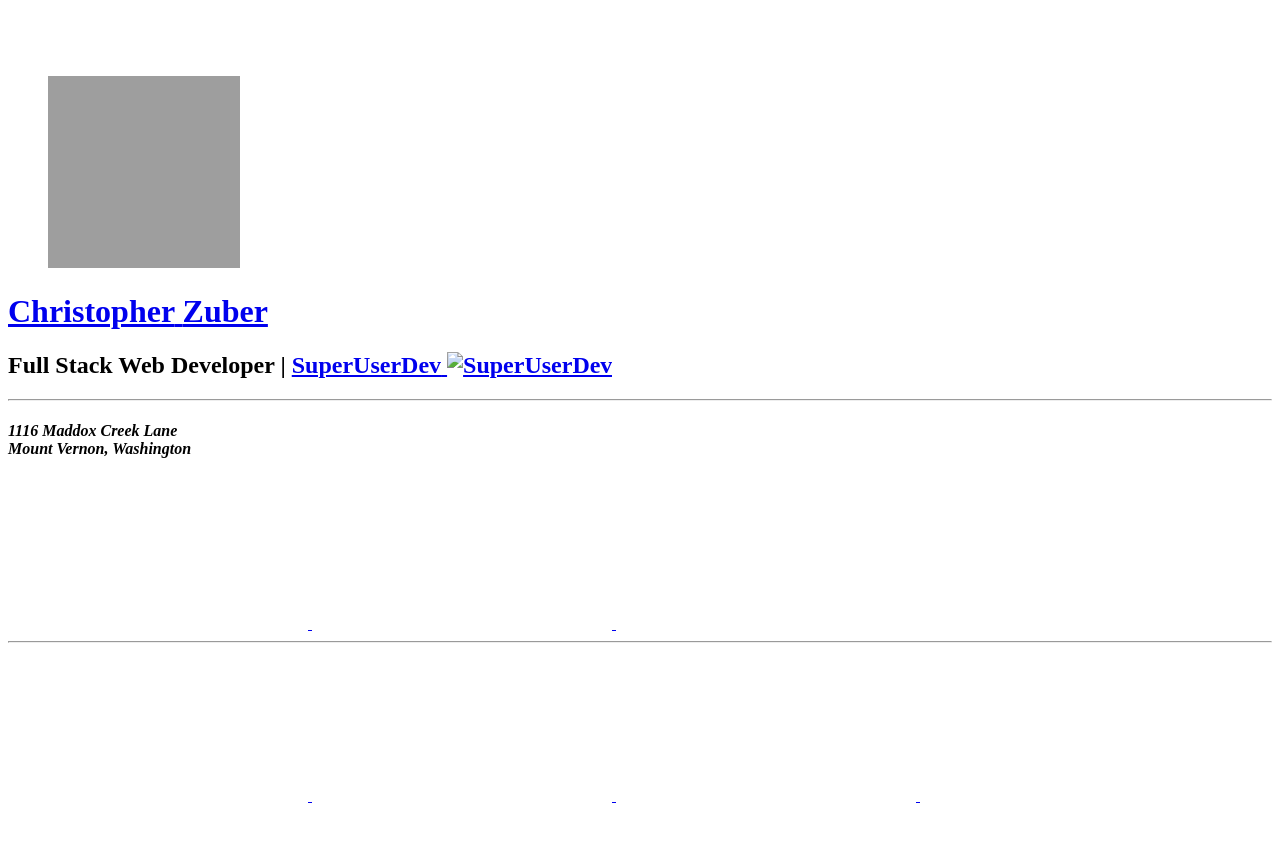
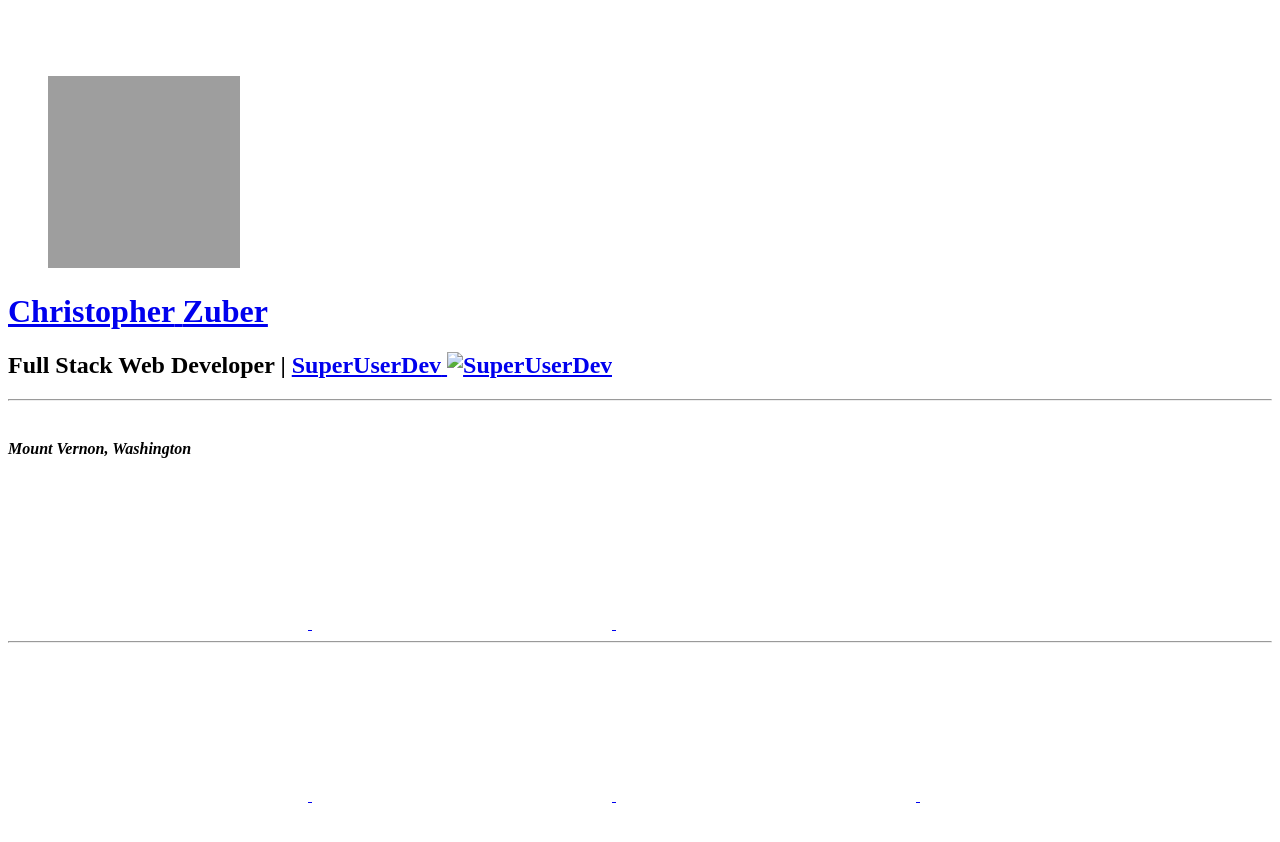
Before and after one commit to shgysk8zer0/shgysk8zer0.github.io, a Jekyll site: the page built from index.html, in a window 1280 px wide and 900 px high. Shown: the top 842 px of the window. Built offline with Jekyll 4.4.1, drawn with Linux system fonts in a browser that asks for light colours; some of the changed lines change nothing that is shown; grey boxes are pictures that could not be loaded.

Commit message:
Reduce location accuracy
- Remove street address
- Reduce GPS accuracy to point to city center

```diff
--- a/_data/person.yml
+++ b/_data/person.yml
@@ -41,7 +41,6 @@
   address:
     '@type': PostalAddress
     '@context': 'http://schema.org'
-    streetAddress: 1116 Maddox Creek Lane
     addressLocality: Mount Vernon
     addressRegion: Washington
     postalCode: 98274
@@ -49,6 +48,6 @@
   geo:
     '@type': GeoCoordinates
     '@context': 'http://schema.org'
-    latitude: 48.414106
-    longitude: -122.301008
-    url: 'geo:48.414106,-122.301008;crs=wgs84;u=0'
+    latitude: 48.420059
+    longitude: -122.326431
+    url: 'geo:48.420059,-122.326431;crs=wgs84;u=0'
```
